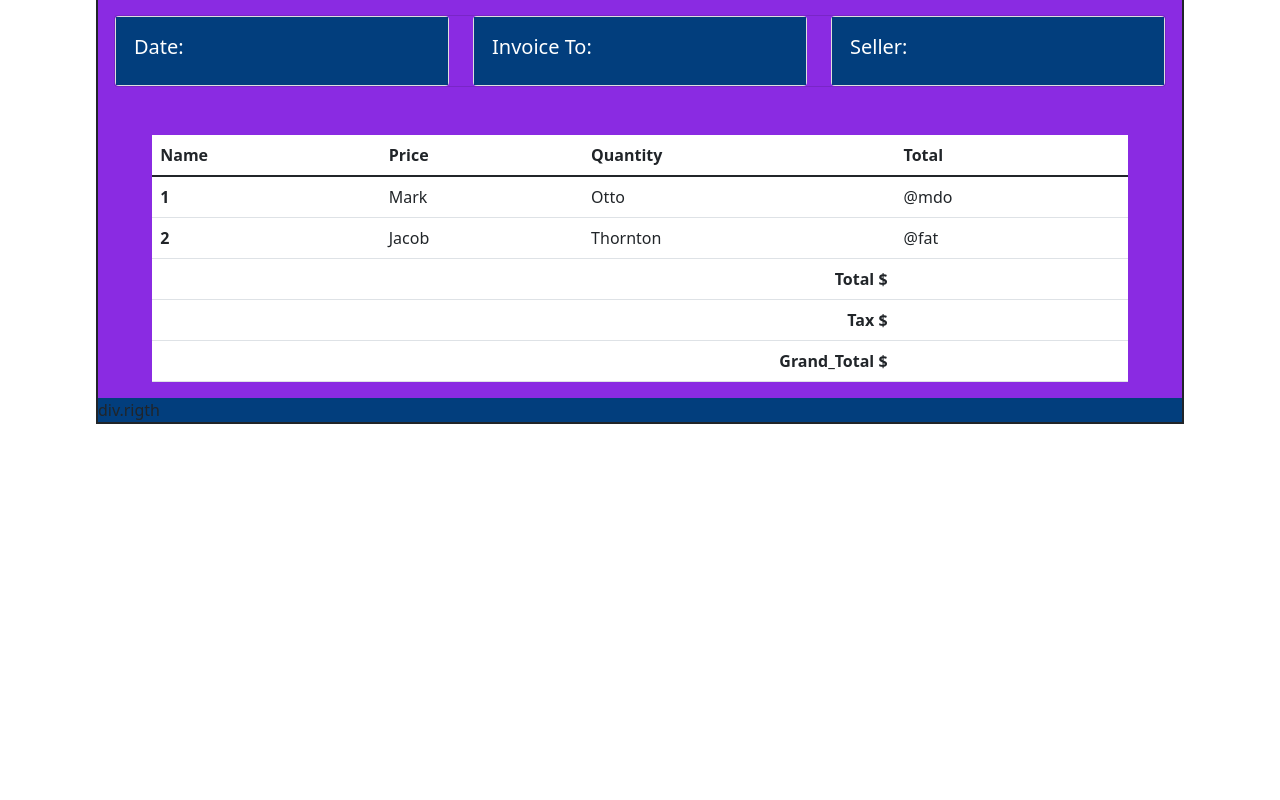
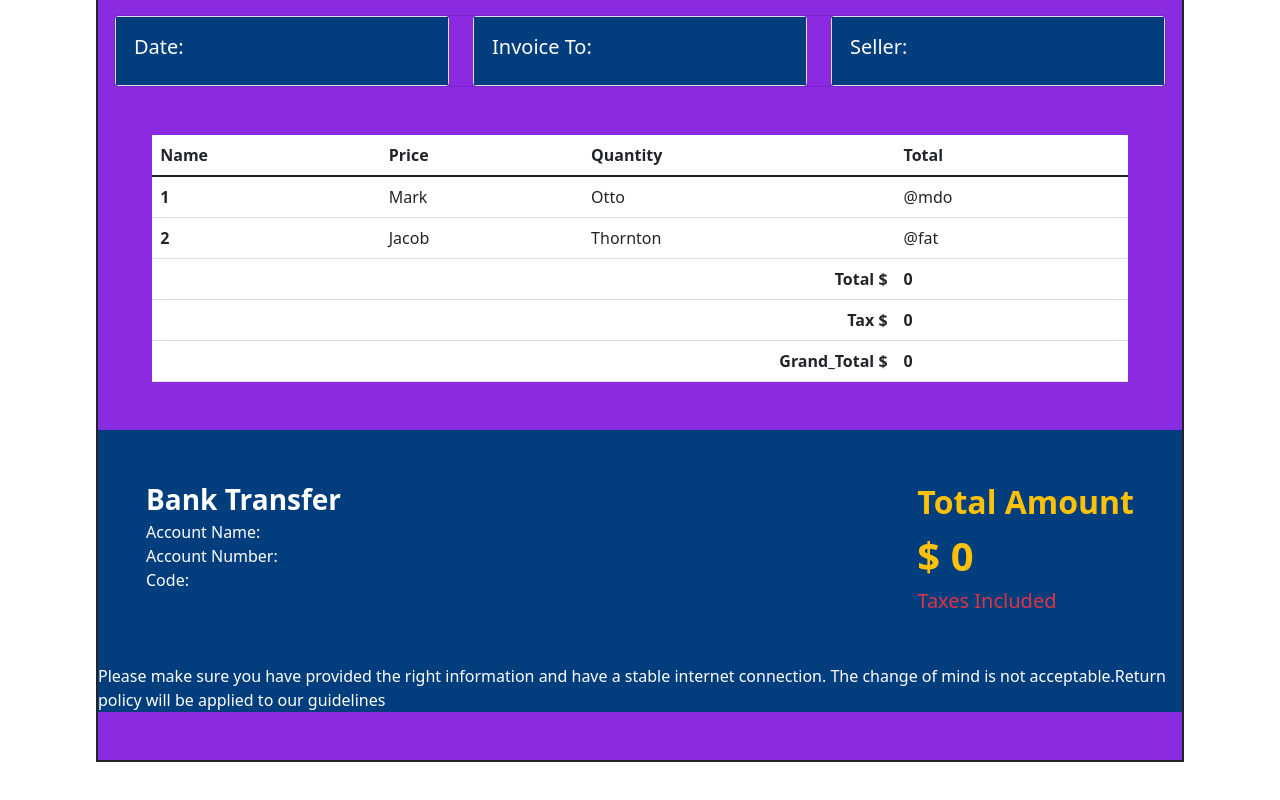
Before and after one commit to shihabsararrafid/shopping-invoice, a plain HTML site: page index.html in a window 1280 px wide. Shown: the part 861-1661 px from the top of the page. Before the commit the page ends 1333 px from the top, so only its background shows below. Drawn offline with nearby package versions, Linux system fonts and the light colour scheme.

Commit message:
footer-design-done

```diff
--- a/index.html
+++ b/index.html
@@ -139,23 +139,38 @@
                             <tr>
 
                                 <td class="text-end fw-bold " colspan="3">Total $</td>
-                                <td class="fw-bold text-right"> <span id="total-amount"></span> </td>
+                                <td class="fw-bold text-right"> <span id="total-amount">0</span> </td>
                             </tr>
                             <tr>
                                 <td class="text-end fw-bold " colspan="3">Tax $</td>
-                                <td class="fw-bold text-right"> <span id="total-tax"></span> </td>
+                                <td class="fw-bold text-right">0 <span id="total-tax"></span> </td>
                             </tr>
                             <tr>
                                 <td class="text-end fw-bold " colspan="3">Grand_Total $</td>
-                                <td class="fw-bold text-right"> <span id="grand-total"></span> </td>
+                                <td class="fw-bold text-right">0 <span id="grand-total"></span> </td>
                             </tr>
 
                         </tbody>
                     </table>
                 </div>
-                <div class="invoice-footer">
-                    <div>
-                        div.rigth
+                <div class="invoice-footer my-5">
+                    <div class="d-flex justify-content-between mx-5 ">
+                        <div class="right-part my-5 text-white">
+                            <p class="fw-bold fs-3">Bank Transfer</p>
+                            <p>Account Name: <span id="account-name"></span> </p>
+                            <p>Account Number: <span id="account-number"></span> </p>
+                            <p> Code: <span id="code-number"></span> </p>
+                        </div>
+                        <div class="left-part my-5 text-warning">
+                            <p class="fw-bold fs-2">Total Amount</p>
+                            <p class="fw-bold fs-1">$ <span id="left-total-amount">0</span> </p>
+                            <p class="fs-5 text-danger">Taxes Included</p>
+                        </div>
+                    </div>
+                    <div class="text-white">
+                        <p>Please make sure you have provided the right information and have a stable internet
+                            connection. The change of mind is not acceptable.Return policy will be applied to our
+                            guidelines</p>
                     </div>
 
                 </div>
--- a/style.css
+++ b/style.css
@@ -48,3 +48,9 @@ hr{
     width: 100%;
     background-color:#023E7D ;
 }
+.right-part p{
+    margin-bottom: 0;
+}
+.left-part p{
+    margin-bottom: 0;
+}
```
